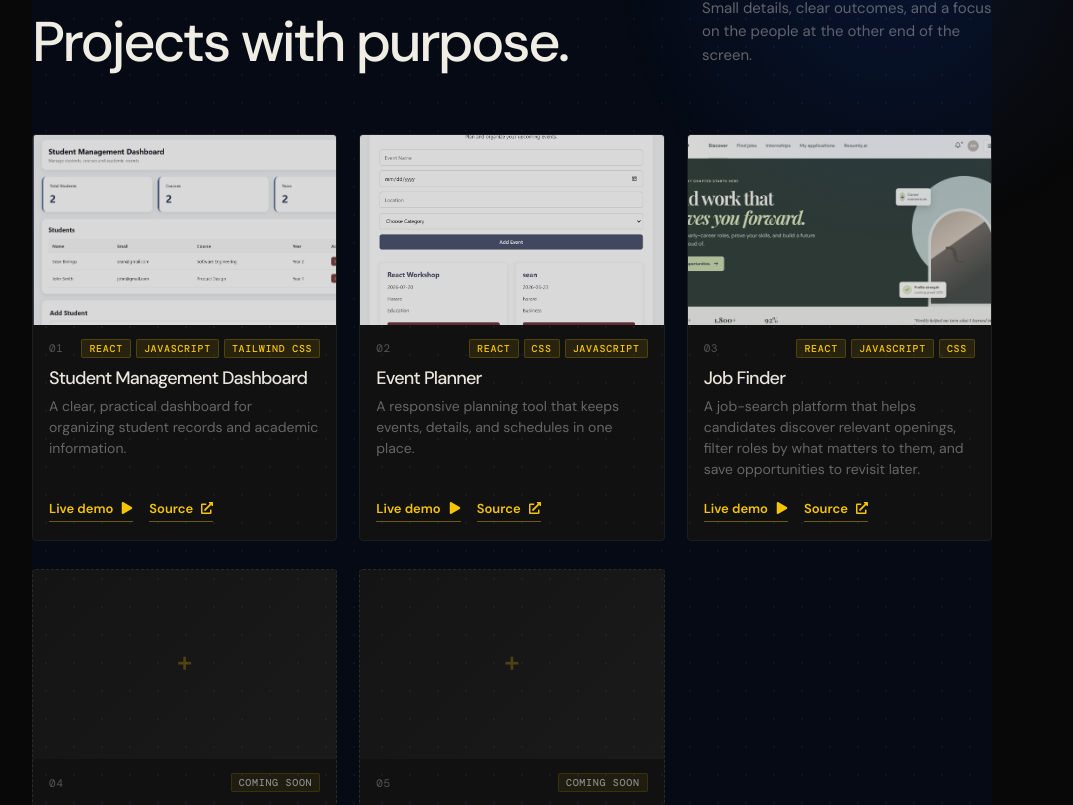
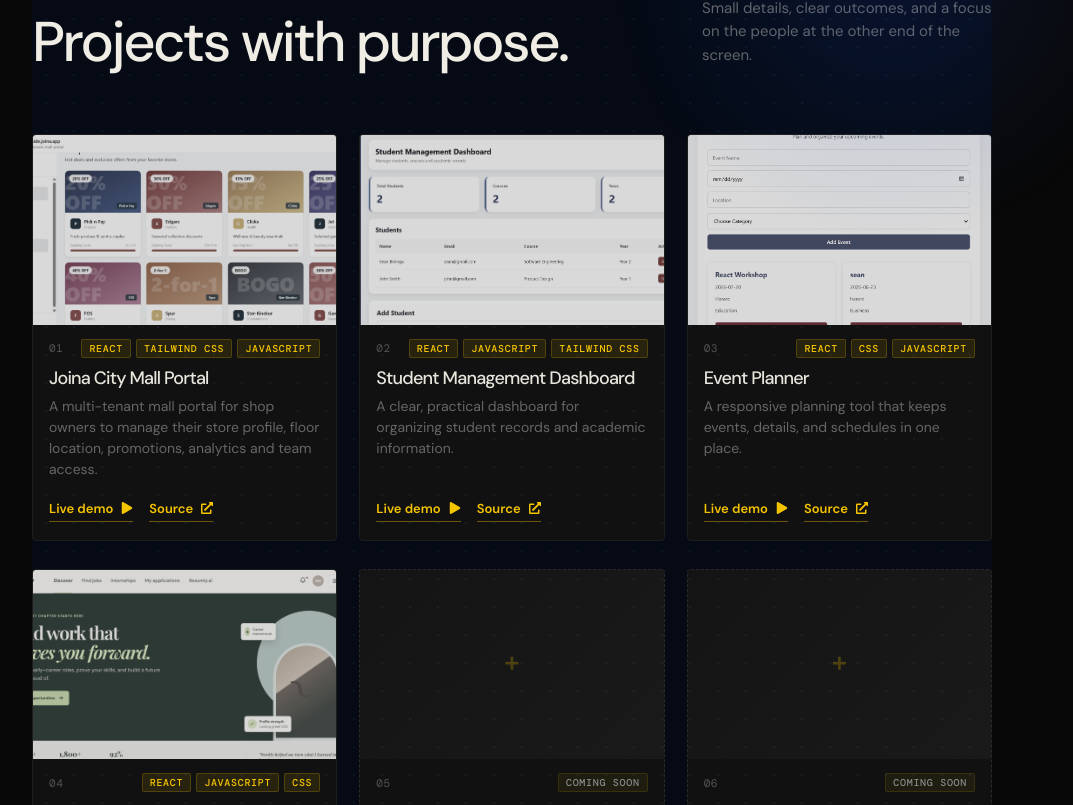
Before and after one commit to SeanBiningu/Portfolio, a React (Create React App) app: page /skills in a window 1280 px wide. Shown: the part 2355-3160 px from the top of the page, without its empty margins (128-1201 px from the left). Built offline with nearby package versions, Linux system fonts and the light colour scheme; a web font is replaced by a local one.

Commit message:
added another project

```diff
--- a/src/App.js
+++ b/src/App.js
@@ -3,12 +3,21 @@ import { FaArrowDown, FaExternalLinkAlt, FaEnvelope, FaGithub, FaLinkedin, FaPho
 import eventPlanner from "./eventplanner.png";
 import studentManagement from "./studentmanagement.png";
 import jobfinder from "./jobfinder.png";
+import joinaCity from "./joina-city.png";
 import { isSupabaseConfigured } from "./lib/supabase";
 
 
 const projects = [
   {
     number: "01",
+    title: "Joina City Mall Portal",
+    description: "A multi-tenant mall portal for shop owners to manage their store profile, floor location, promotions, analytics and team access.",
+    image: joinaCity,
+    stack: ["React", "Tailwind CSS", "JavaScript"],
+    demoUrl: "https://joina-project.vercel.app/",
+  },
+  {
+    number: "02",
     title: "Student Management Dashboard",
     description: "A clear, practical dashboard for organizing student records and academic information.",
     image: studentManagement,
@@ -16,7 +25,7 @@ const projects = [
     demoUrl: "https://student-mangement-dash-board-react-rust.vercel.app/",
   },
   {
-    number: "02",
+    number: "03",
     title: "Event Planner",
     description: "A responsive planning tool that keeps events, details, and schedules in one place.",
     image: eventPlanner,
@@ -24,7 +33,7 @@ const projects = [
     demoUrl: "https://event-planner-react-app-jdmw.vercel.app",
   },
   {
-    number: "03",
+    number: "04",
     title: "Job Finder",
     description: "A job-search platform that helps candidates discover relevant openings, filter roles by what matters to them, and save opportunities to revisit later.",
     image: jobfinder,
@@ -34,8 +43,8 @@ const projects = [
 ];
 
 const placeholders = [
-  { number: "04" },
   { number: "05" },
+  { number: "06" },
 ];
 
 const skillGroups = [
```
Also changed, not shown: src/Projects.js (+22 -0 lines), src/joina-city.png (added).
